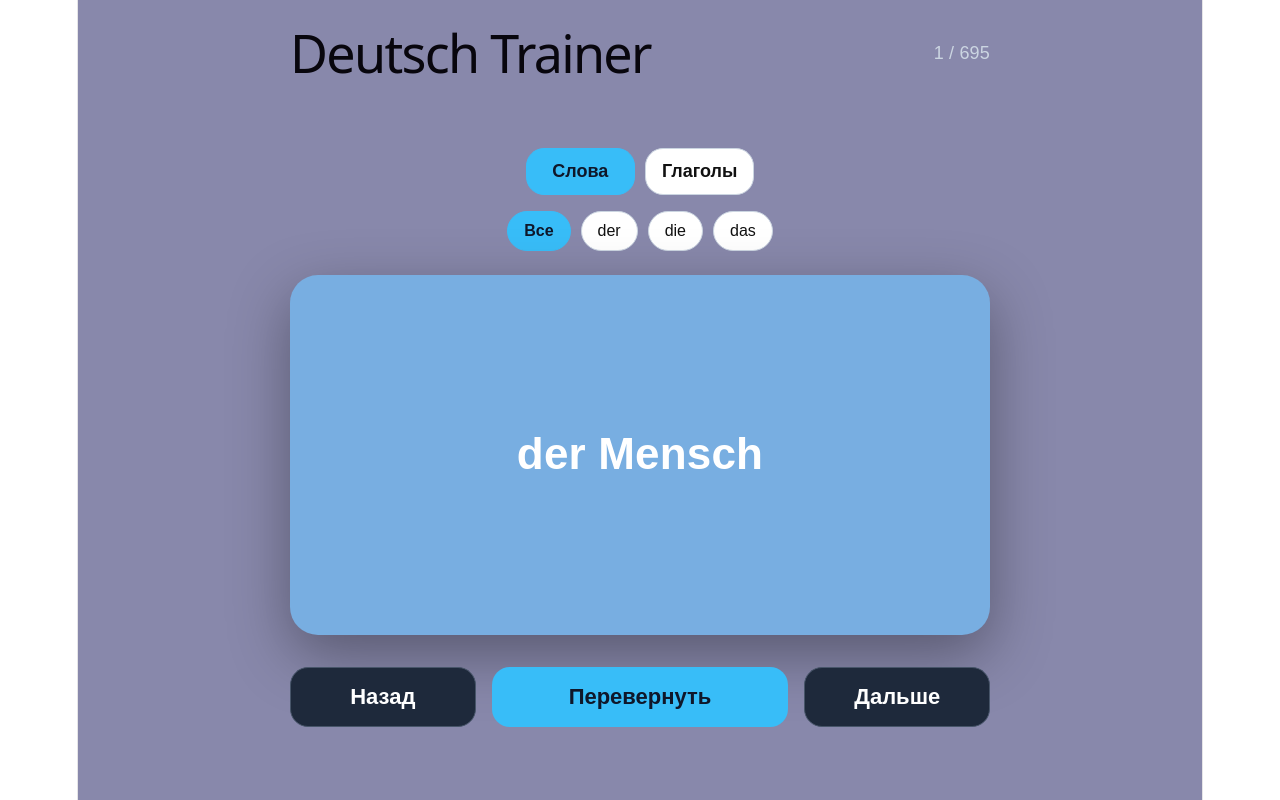
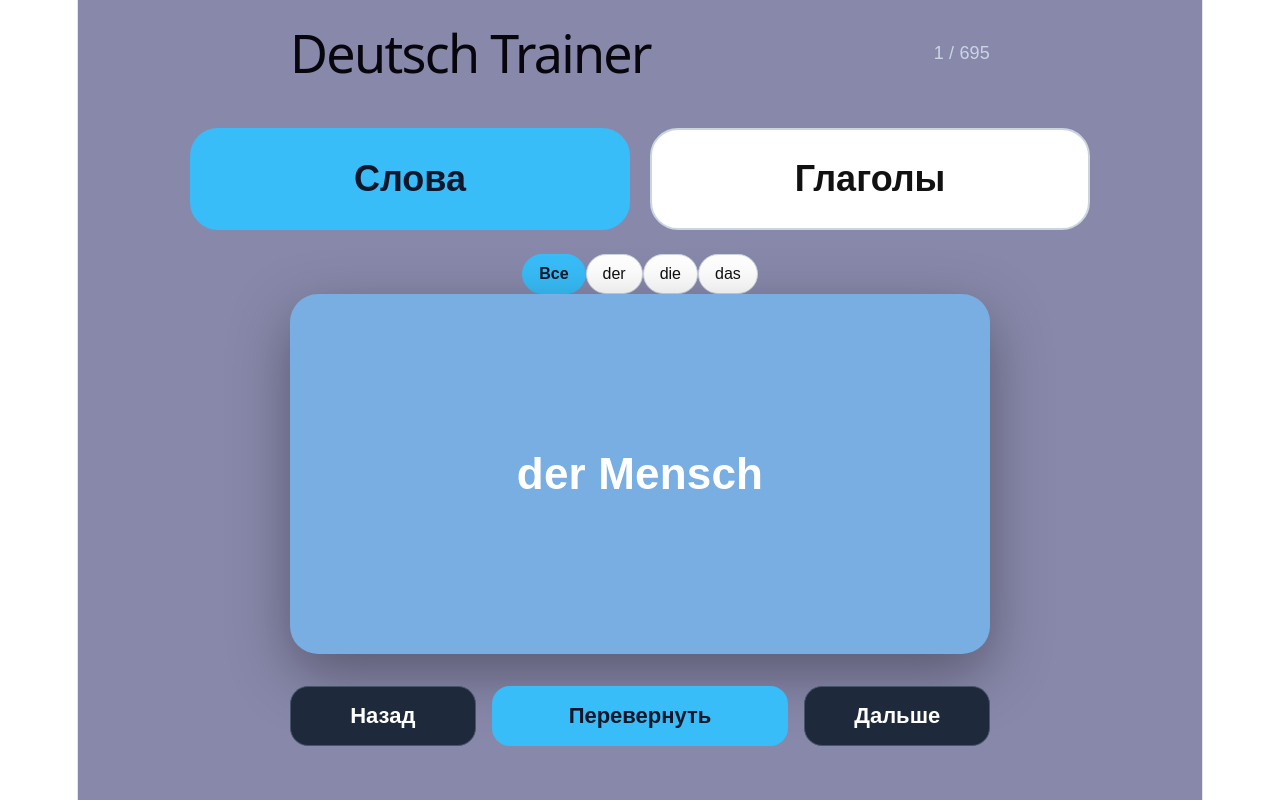
Before and after one commit to Anastasiia21/deutsch-trainer, a React (Vite) app: page / in a window 1280 px wide. Built offline with nearby package versions, Linux system fonts and the light colour scheme.

Commit message:
verbs fix display  update in app

```diff
--- a/src/App.jsx
+++ b/src/App.jsx
@@ -294,35 +294,35 @@ const styles = {
     gap: 10,
   },
 
+  modeButtons: {
+  width: "100%",
+  maxWidth: 900,
+  margin: "0 auto 24px",
+  display: "grid",
+  gridTemplateColumns: "1fr 1fr",
+  gap: 20,
+},
+
 modeButton: {
-    padding: "12px 16px",
-    borderRadius: 18,
-    border: "1px solid #cbd5e1",
+  padding: "28px 24px",
+  borderRadius: 28,
+  border: "2px solid #cbd5e1",
   background: "white",
   color: "#111",
-    fontSize: 18,
+  fontSize: "clamp(28px, 4vw, 36px)",
   fontWeight: 700,
   cursor: "pointer",
 },
 
 activeModeButton: {
-    padding: "12px 16px",
-    borderRadius: 18,
-    border: "1px solid #38bdf8",
+  padding: "28px 24px",
+  borderRadius: 28,
+  border: "2px solid #38bdf8",
   background: "#38bdf8",
   color: "#0f172a",
-    fontSize: 18,
+  fontSize: "clamp(28px, 4vw, 36px)",
   fontWeight: 700,
   cursor: "pointer",
-  },
-
-  articleButtons: {
-    maxWidth: 700,
-    margin: "0 auto 24px",
-    display: "flex",
-    gap: 10,
-    flexWrap: "wrap",
-    justifyContent: "center",
 },
 
   articleButton: {
```
Lines whose indentation alone changed are shown as unchanged.
